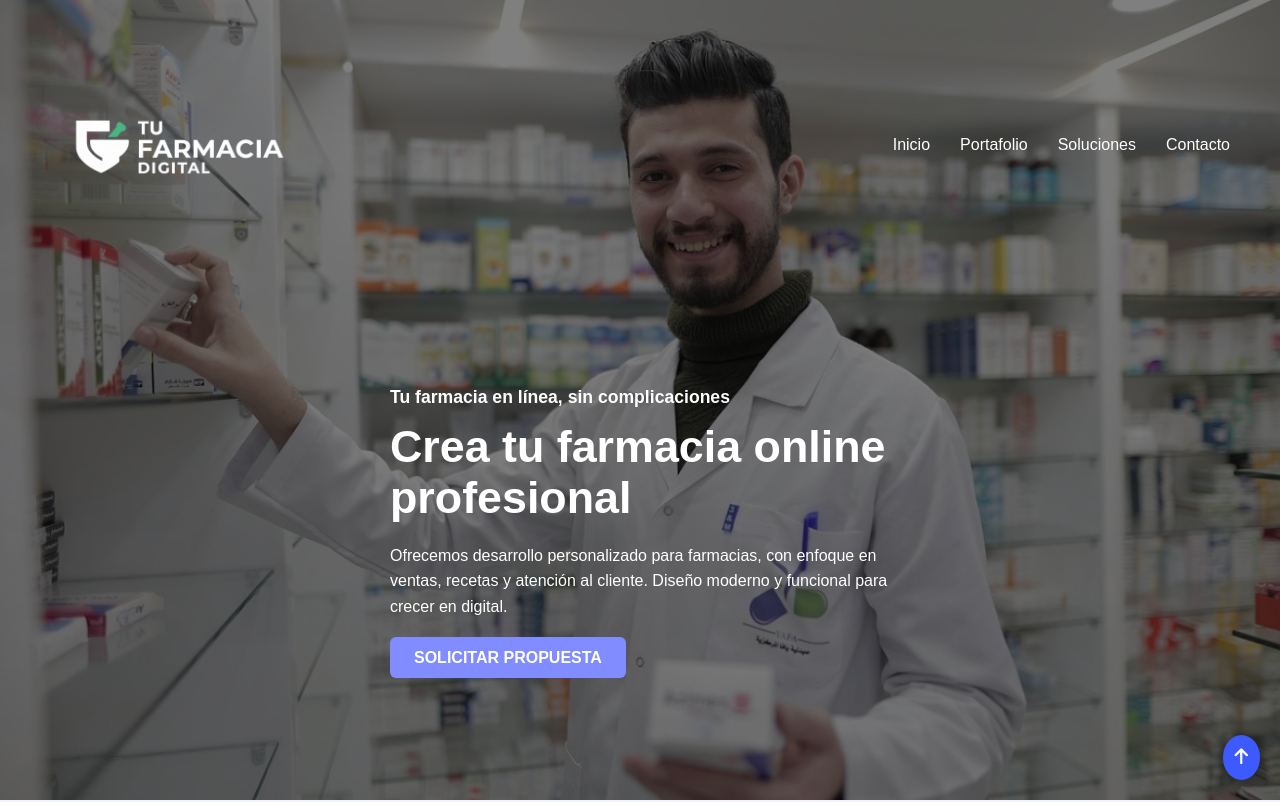
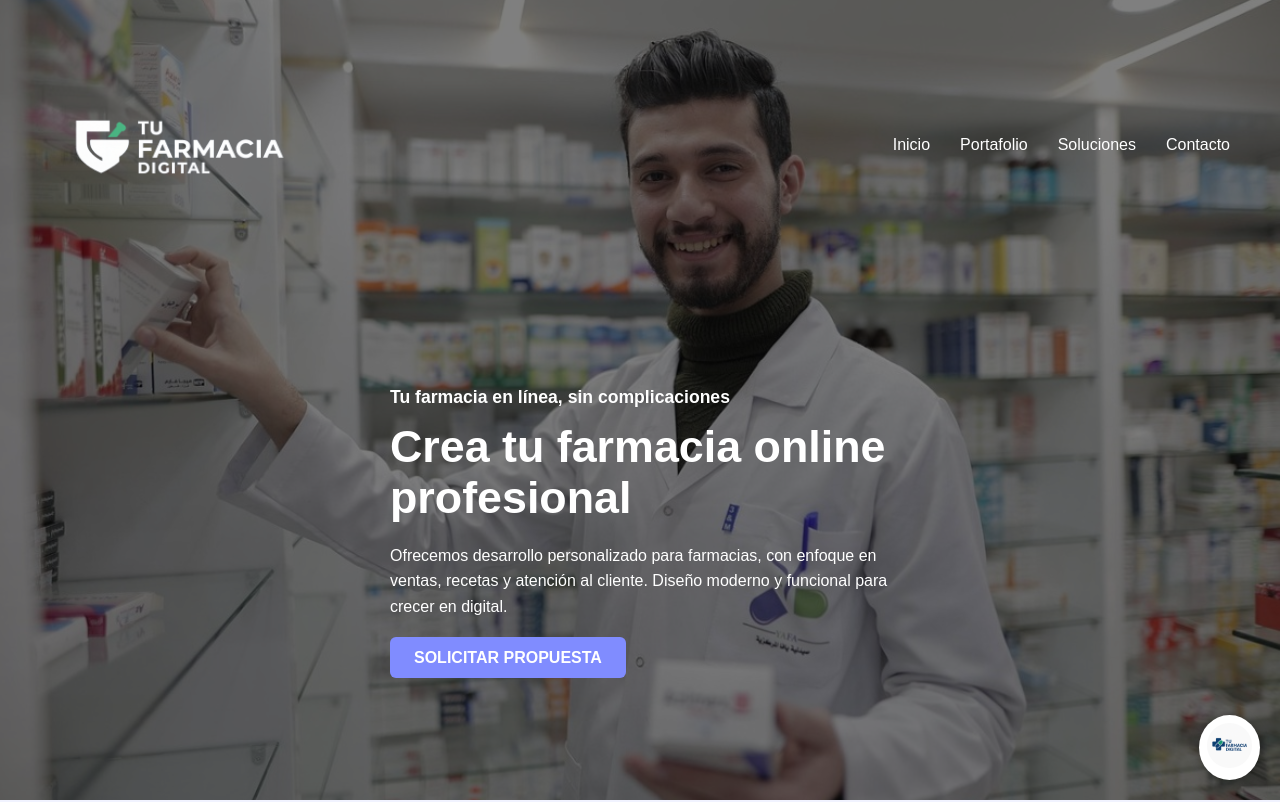
Before and after one commit to Diegocarrasco12/landing_farmacia_digital, a plain HTML site: page index.html in a window 1280 px wide. Shown: the top 802 px of the page. Drawn offline with Linux system fonts and the light colour scheme; a small style sheet from the web is missing.

Commit message:
mejoras visuales

```diff
--- a/index.html
+++ b/index.html
@@ -7,8 +7,6 @@
 
     <!-- Favicon -->
     <link rel="icon" type="image/png" href="src/img/tu-farmacia-logo.png" />
-
-
 
     <!-- Font Awesome (Iconos) -->
     <link
@@ -28,7 +26,6 @@
       }
     </style>
   </head>
-
 
   <body>
     <header class="hero" id="inicio">
@@ -70,8 +67,13 @@
       <div class="contenedor">
         <h2>Sobre nosotros</h2>
         <p class="descripcion">
-      <strong>Creamos soluciones digitales personalizadas para tu farmacia.</strong><br />
-      ¿Tienes dudas sobre el proceso, funcionalidades o precios? Estamos aquí para ayudarte a dar el siguiente paso en tu transformación digital.
+          <strong
+            >Creamos soluciones digitales personalizadas para tu
+            farmacia.</strong
+          ><br />
+          ¿Tienes dudas sobre el proceso, funcionalidades o precios? Estamos
+          aquí para ayudarte a dar el siguiente paso en tu transformación
+          digital.
         </p>
       </div>
     </section>
@@ -80,15 +82,17 @@
     <section class="servicios">
       <div class="contenedor">
         <h2>¿Tienes dudas?</h2>
-    <p class="descripcion">Resolvemos tus principales preguntas antes de contratar.</p>
+        <p class="descripcion">
+          Resolvemos tus principales preguntas antes de contratar.
+        </p>
 
         <div class="servicios-grid">
           <div class="servicio-card">
             <i class="fa-solid fa-gears"></i>
             <h3>¿Cómo funciona la plataforma?</h3>
             <p>
-          Creamos tu sitio con WordPress o desde cero, con carrito de compras,
-          gestión de recetas y formularios personalizados.
+              Creamos tu sitio con WordPress o desde cero, con carrito de
+              compras, gestión de recetas y formularios personalizados.
             </p>
           </div>
 
@@ -96,7 +100,8 @@
             <i class="fa-solid fa-pen-ruler"></i>
             <h3>¿La página se diseña desde cero?</h3>
             <p>
-          Sí, respetamos tu identidad visual y no usamos plantillas genéricas.
+              Sí, respetamos tu identidad visual y no usamos plantillas
+              genéricas.
             </p>
           </div>
 
@@ -104,7 +109,8 @@
             <i class="fa-solid fa-plug-circle-bolt"></i>
             <h3>¿Se puede vincular con sistemas como Golan?</h3>
             <p>
-          Evaluamos compatibilidad e implementamos integraciones si es viable.
+              Evaluamos compatibilidad e implementamos integraciones si es
+              viable.
             </p>
           </div>
 
@@ -128,14 +134,13 @@
             <i class="fa-solid fa-money-check-dollar"></i>
             <h3>¿Cuánto cuesta?</h3>
             <p>
-          Te enviamos una propuesta personalizada sin compromiso. Escríbenos.
+              Te enviamos una propuesta personalizada sin compromiso.
+              Escríbenos.
             </p>
           </div>
         </div>
       </div>
     </section>
-
-
 
     <section class="portafolio" id="portafolio">
       <div class="contenedor">
@@ -234,21 +239,35 @@
           <input type="hidden" name="_template" value="box" />
 
           <input type="text" name="name" placeholder="Tu nombre*" required />
-      <input type="email" name="email" placeholder="Tu correo electrónico*" required />
-      <textarea name="message" rows="6" placeholder="Tu mensaje*" required></textarea>
+          <input
+            type="email"
+            name="email"
+            placeholder="Tu correo electrónico*"
+            required
+          />
+          <textarea
+            name="message"
+            rows="6"
+            placeholder="Tu mensaje*"
+            required
+          ></textarea>
           <button type="submit">Enviar mensaje</button>
         </form>
 
         <!-- Mensaje de éxito (oculto por defecto) -->
-    <div id="mensaje-exito" style="
+        <div
+          id="mensaje-exito"
+          style="
             display: none;
             margin-top: 20px;
             padding: 20px;
             background-color: #e9f9ee;
-      border-left: 5px solid #4CAF50;
+            border-left: 5px solid #4caf50;
             color: #1d1d1d;
             font-weight: 500;
-      border-radius: 6px;">
+            border-radius: 6px;
+          "
+        >
           ✅ ¡Gracias por tu mensaje! Te responderemos a la brevedad.
         </div>
       </div>
@@ -256,32 +275,37 @@
 
     <!-- Script para interceptar envío y mostrar el mensaje -->
     <script>
-  const form = document.getElementById('formulario-contacto');
-  const mensajeExito = document.getElementById('mensaje-exito');
+      const form = document.getElementById("formulario-contacto");
+      const mensajeExito = document.getElementById("mensaje-exito");
 
-  form.addEventListener('submit', function (e) {
+      form.addEventListener("submit", function (e) {
         e.preventDefault();
 
         const formData = new FormData(form);
         fetch(form.action, {
-      method: 'POST',
-      body: formData
+          method: "POST",
+          body: formData,
         })
-    .then(res => {
+          .then((res) => {
             if (res.ok) {
               form.reset();
-        form.style.display = 'none';
-        mensajeExito.style.display = 'block';
+              form.style.display = "none";
+              mensajeExito.style.display = "block";
+
+              // Oculta mensaje y muestra formulario después de 5 segundos
+              setTimeout(() => {
+                mensajeExito.style.display = "none";
+                form.style.display = "flex";
+              }, 5000);
             } else {
-        alert('Hubo un error al enviar el mensaje. Intenta nuevamente.');
+              alert("Hubo un error al enviar el mensaje. Intenta nuevamente.");
             }
           })
           .catch(() => {
-      alert('Error de conexión. Intenta más tarde.');
+            alert("Error de conexión. Intenta más tarde.");
           });
       });
     </script>
-
 
     <footer class="footer">
       <div class="footer-container">
@@ -333,8 +357,8 @@
       </div>
     </footer>
 
-    <a href="#inicio" class="scroll-top">
-      <i class="fas fa-arrow-up"></i>
+    <a href="#" class="scroll-top" id="scrollTop">
+      <img src="src/img/tu-farmacia-logo.png" alt="Volver al inicio" />
     </a>
   </body>
 </html>
--- a/styles.css
+++ b/styles.css
@@ -551,17 +551,21 @@ body {
   position: fixed;
   bottom: 20px;
   right: 20px;
-  background-color: #3d5afe;
-  color: white;
-  padding: 12px;
+  background-color: white;
   border-radius: 50%;
-  font-size: 18px;
-  text-align: center;
+  padding: 8px;
   box-shadow: 0 0 10px rgba(0,0,0,0.3);
   z-index: 1000;
-  transition: background-color 0.3s ease;
+  transition: transform 0.3s ease;
+}
+
+.scroll-top img {
+  width: 45px;
+  height: 45px;
+  border-radius: 50%;
+  object-fit: cover;
 }
 
 .scroll-top:hover {
-  background-color: #2c3eec;
+  transform: scale(1.1);
 }
```
Lines whose indentation alone changed are shown as unchanged.
